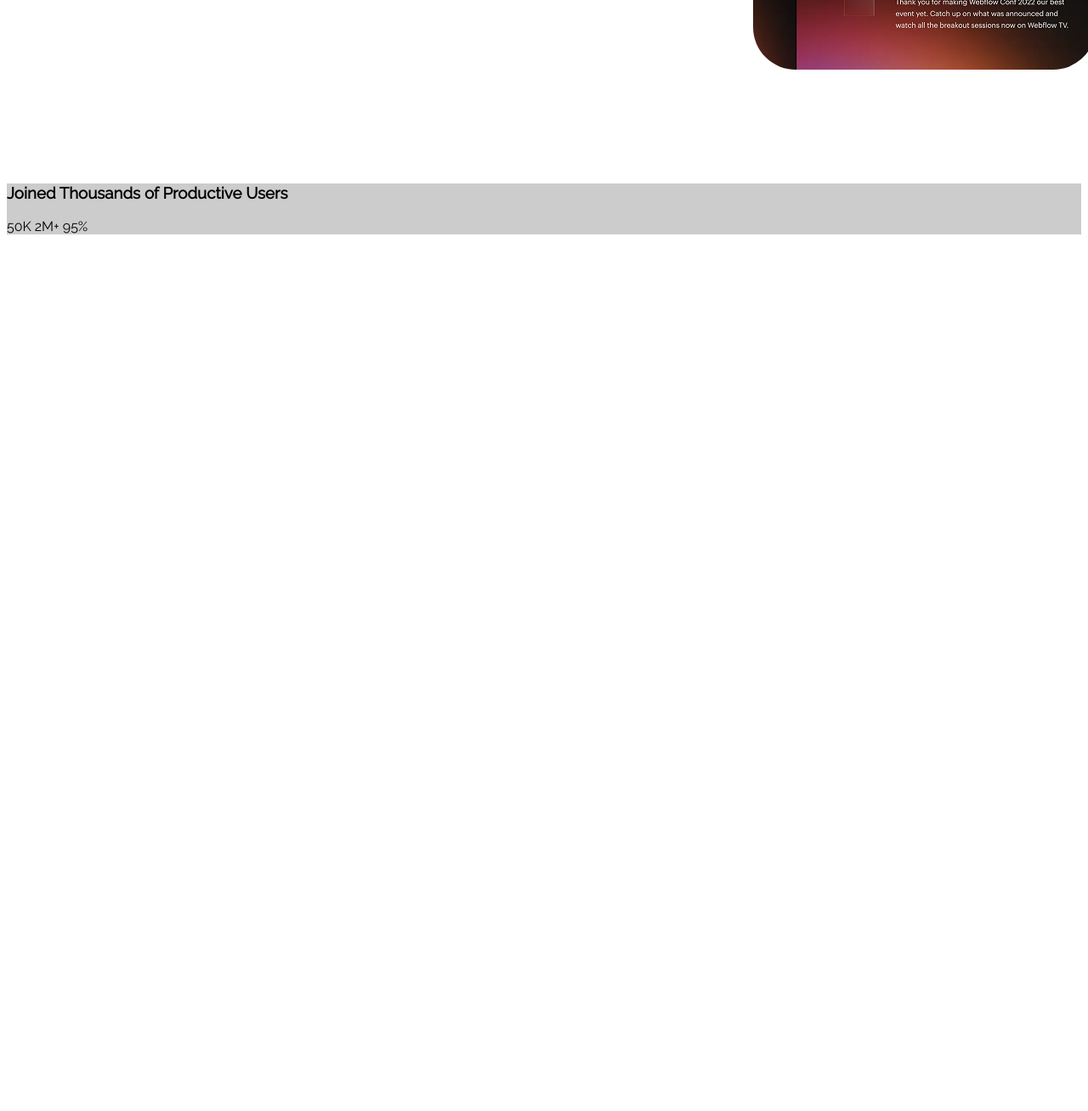
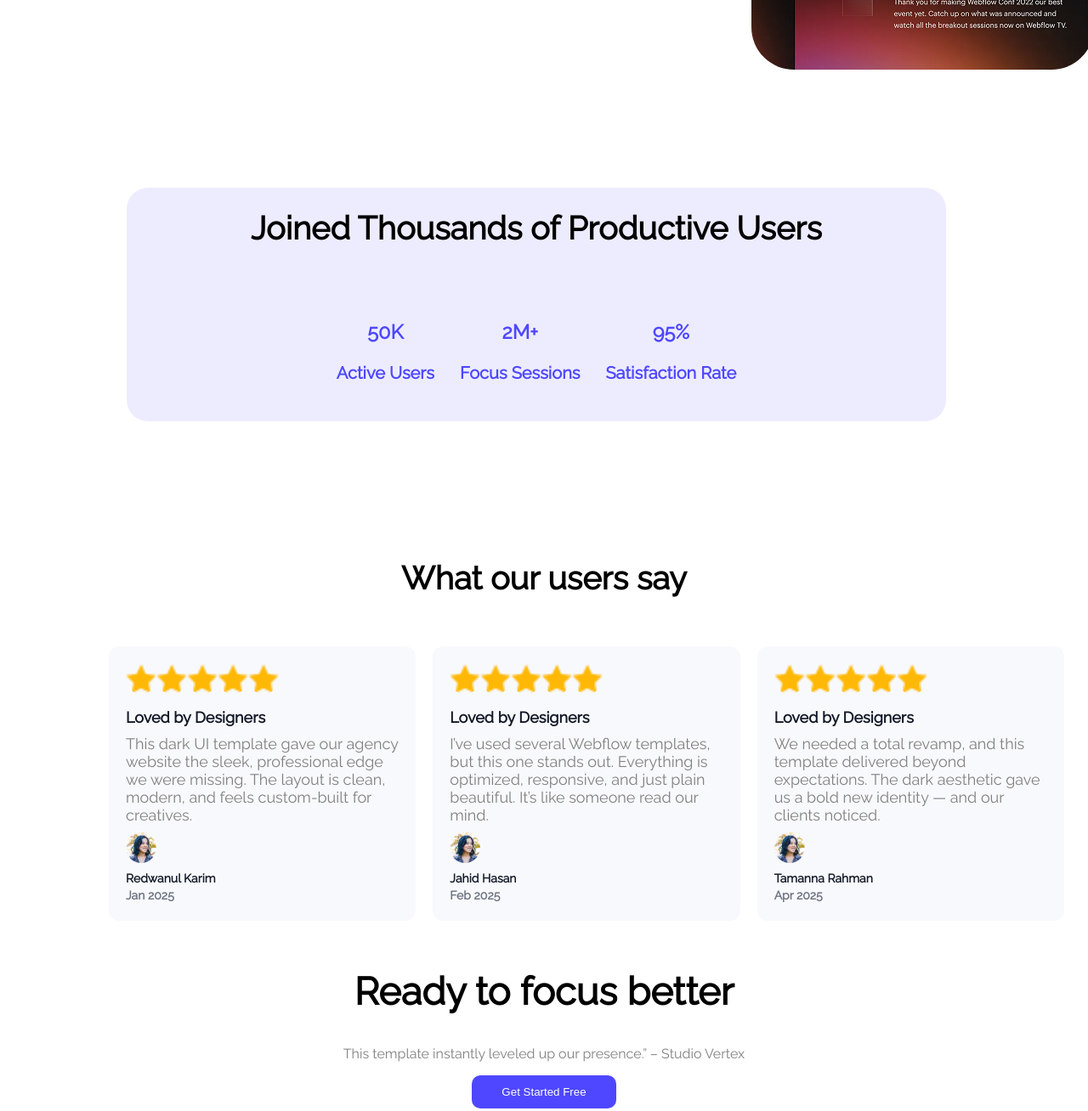
Before and after one commit to redw4n/ph-assignment-one, a plain HTML site: page index.html in a window 1280 px wide. Shown: the part 1022-2330 px from the top of the page at 85% size. Before the commit the page ends 1306 px from the top, so only its background shows below. Drawn offline with Linux system fonts and the light colour scheme.

Commit message:
build upto CTA

```diff
--- a/index.html
+++ b/index.html
@@ -35,10 +35,97 @@
         </div>
 
         <!-- Count Section -->
-        <div class="count">
-            <h3>Joined Thousands of Productive Users</h3>
-            <div class="user-count">
-                50K 2M+ 95%
+
+        <!-- user count -->
+        <section class="stats">
+            <h3 class="section-title" style="padding-top: 25px;">Joined Thousands of Productive Users</h3>
+            <div class="count">
+                <div class="num-box">
+                    <h3>50K</h3>
+                    <p>Active Users</p>
+                </div>
+                <div class="num-box">
+                    <h3>2M+</h3>
+                    <p>Focus Sessions</p>
+                </div>
+                <div class="num-box">
+                    <h3>95%</h3>
+                    <p>Satisfaction Rate</p>
+                </div>
+            </div>
+        </section>
+
+        <!-- testimonial -->
+        <section class="testimonial-container">
+            <h3 class="section-title" style="padding-top: 25px;">What our users say</h3>
+
+            <div class="all-testimonial-box">
+                <div class="testimonial-box">
+                    <div class="icon-star">
+                        <img src="./Assets/icon-star.png" alt="">
+                        <img src="./Assets/icon-star.png" alt="">
+                        <img src="./Assets/icon-star.png" alt="">
+                        <img src="./Assets/icon-star.png" alt="">
+                        <img src="./Assets/icon-star.png" alt="">
+                    </div>
+
+                    <h3>Loved by Designers</h3>
+                    <p>This dark UI template gave our agency website the sleek, professional edge we were missing. The
+                        layout is clean, modern, and feels custom-built for creatives.</p>
+                    <img src="./Assets/avatar.png" alt="Reviewer">
+                    <h4>Redwanul Karim</h4>
+                    <h4>Jan 2025</h4>
+                </div>
+                <div class="testimonial-box">
+                    <div class="icon-star">
+                        <img src="./Assets/icon-star.png" alt="">
+                        <img src="./Assets/icon-star.png" alt="">
+                        <img src="./Assets/icon-star.png" alt="">
+                        <img src="./Assets/icon-star.png" alt="">
+                        <img src="./Assets/icon-star.png" alt="">
+                    </div>
+
+                    <h3>Loved by Designers</h3>
+                    <p>I’ve used several Webflow templates, but this one stands out. Everything is optimized,
+                        responsive, and just plain beautiful. It’s like someone read our mind.</p>
+                    <img src="./Assets/avatar.png" alt="Reviewer">
+                    <h4>Jahid Hasan</h4>
+                    <h4>Feb 2025</h4>
+                </div>
+                <div class="testimonial-box">
+                    <div class="icon-star">
+                        <img src="./Assets/icon-star.png" alt="">
+                        <img src="./Assets/icon-star.png" alt="">
+                        <img src="./Assets/icon-star.png" alt="">
+                        <img src="./Assets/icon-star.png" alt="">
+                        <img src="./Assets/icon-star.png" alt="">
+                    </div>
+
+                    <h3>Loved by Designers</h3>
+                    <p>We needed a total revamp, and this template delivered beyond expectations. The dark aesthetic
+                        gave us a bold new identity — and our clients noticed.</p>
+                    <img src="./Assets/avatar.png" alt="Reviewer">
+                    <h4> Tamanna Rahman</h4>
+                    <h4>Apr 2025</h4>
+                </div>
+
+            </div>
+
+
+        </section>
+
+        <!-- focus -->
+        <div class="focus-container">
+            <h2>Ready to focus better</h2>
+            <div class="focus-content">
+                <p class="dark" style="text-align: center;">This template instantly leveled up our
+                    presence.” – Studio
+                    Vertex</p>
+                <div class="focus-button"><button class="btn-primary">Get Started Free</button></div>
+
+                <div class="focus-img"><img class="img-focu" src="./Assets/wc-big.png
+            " alt="Webflow image"></div>
+
             </div>
         </div>
 
--- a/style.css
+++ b/style.css
@@ -1,7 +1,9 @@
+body {
+  overflow-x: hidden;
+}
 .raleway-normal {
   font-family: "Raleway", sans-serif;
   font-optical-sizing: auto;
-  font-weight: 500;
   font-style: normal;
 }
 
@@ -46,6 +48,12 @@ nav {
   color: grey;
 }
 
+.section-title {
+  text-align: center;
+  font-size: 38px;
+  font-weight: bold;
+}
+
 /* image */
 .hero {
   background-image: url(./Hero-bg.png);
@@ -72,7 +80,7 @@ nav {
   display: flex;
   justify-content: space-between;
   width: 1140px;
-  padding: 116px 159px 116px 141px;
+  padding: 116px 159px 101px 139px;
 }
 
 .action-title {
@@ -86,7 +94,114 @@ nav {
 
 /* Count Section */
 
+/* user count  */
+.stats {
+  text-align: center;
+  background-color: rgba(78, 71, 255, 0.1);
+  max-width: 1140px;
+  margin: 0px 159px 137px 141px;
+  border-radius: 25px;
+}
+
 .count {
-  background: #ccc;
-  filter: alpha(opacity=60);
+  padding: 10px;
+  display: flex;
+  justify-content: center;
+  color: #4e47ff;
+  font-size: 20px;
+  font-weight: bold;
 }
+
+.num-box {
+  padding: 15px;
+}
+
+/* testimonial  */
+.all-testimonial-box {
+  margin-left: 100px;
+  padding: 20px;
+  display: flex;
+  justify-content: center;
+  max-width: 1140px;
+  gap: 20px;
+}
+
+.testimonial-box {
+  background-color: #f8f9fc;
+  border-radius: 12px;
+  padding: 20px;
+  width: 366px;
+  display: flex;
+  flex-direction: column;
+  justify-content: space-between;
+}
+
+.testimonial-box p:first-of-type {
+  font-size: 18px;
+  color: grey;
+  margin: 0 0 10px;
+}
+
+.testimonial-box h3 {
+  font-size: 18px;
+  margin: 0 0 10px;
+  color: #111827;
+}
+
+.testimonial-box p:nth-of-type(2) {
+  font-size: 14px;
+  color: #4b5563;
+  margin-bottom: 20px;
+  line-height: 1.4;
+}
+
+.testimonial-box img {
+  width: 36px;
+  height: 36px;
+  border-radius: 50%;
+  object-fit: cover;
+  margin-bottom: 8px;
+}
+
+.testimonial-box h4 {
+  font-size: 14px;
+  margin: 2px 0;
+  color: #6b7280;
+}
+
+.testimonial-box h4:first-of-type {
+  font-weight: 600;
+  color: #111827;
+}
+
+.icon-star {
+  padding-bottom: 10%;
+  width: 116px;
+  height: 20px;
+  display: flex;
+}
+
+/* focus */
+.focus-button {
+  text-align: center;
+}
+
+.focus-img {
+  margin: 40px;
+  display: flex;
+  justify-content: center;
+  border-radius: 10px;
+}
+
+.img-focu {
+  border-radius: 45px;
+}
+
+.focus-container {
+}
+
+h2 {
+  text-align: center;
+  font: 800;
+  font-size: 45px;
+}
```
